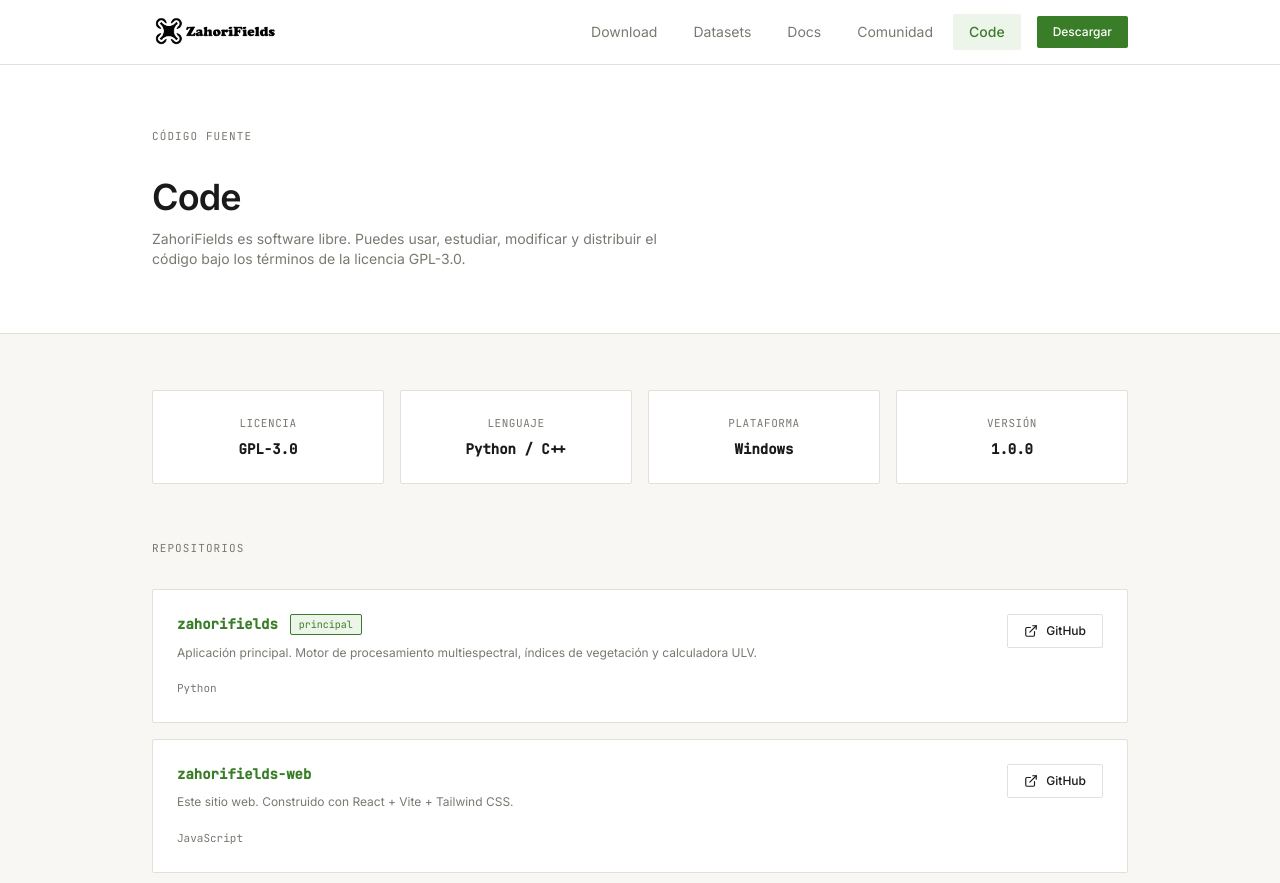
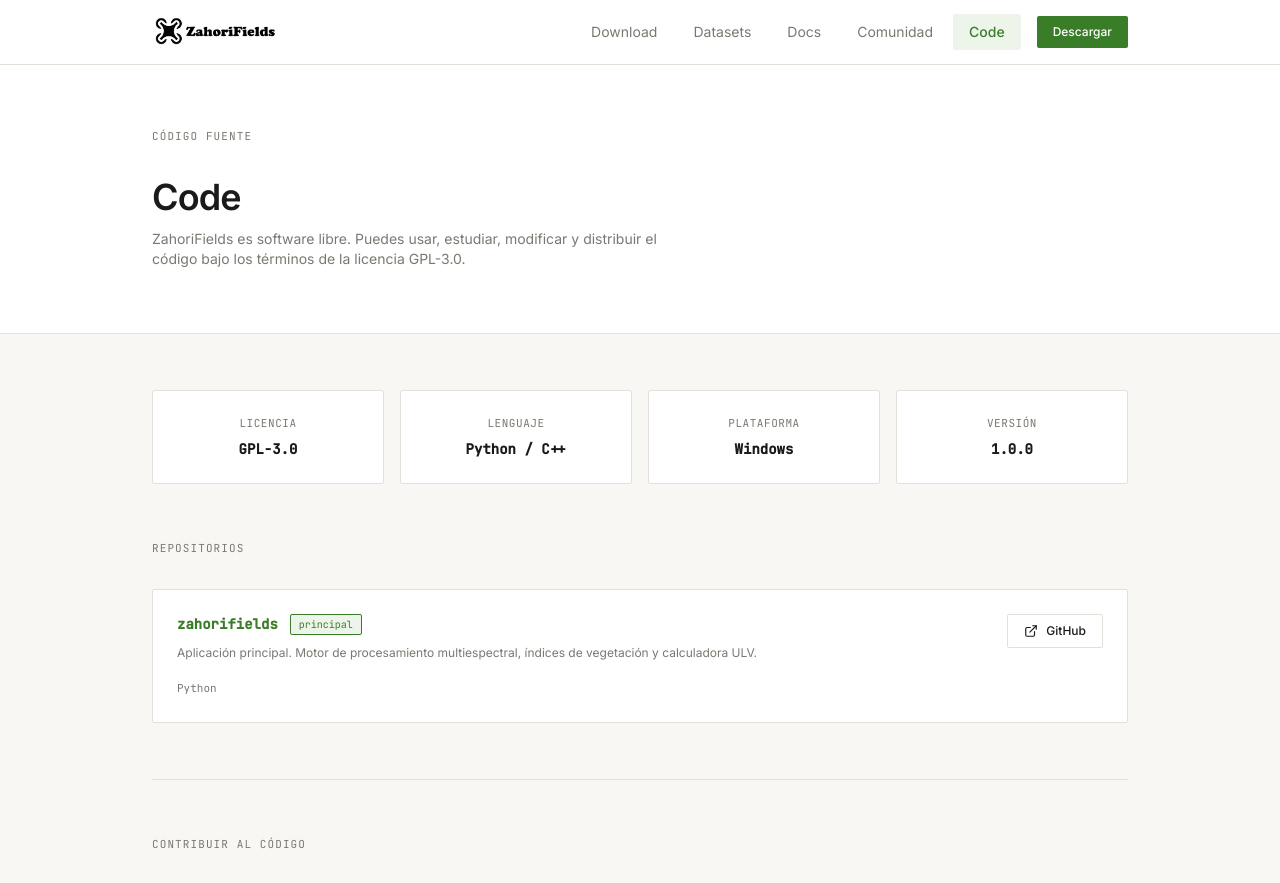
Before and after one commit to vacashot/zahorifields-web, a React (Vite) app: page /code in a window 1280 px wide. Shown: the top 883 px of the page. Built offline with nearby package versions, Linux system fonts and the light colour scheme.

Commit message:
fix(code): remove web and indices repos from repository list

```diff
--- a/src/pages/Code.jsx
+++ b/src/pages/Code.jsx
@@ -9,8 +9,6 @@
 
 const repos = [
   { name: 'zahorifields', desc: 'Aplicación principal. Motor de procesamiento multiespectral, índices de vegetación y calculadora ULV.', lang: 'Python', main: true },
-  { name: 'zahorifields-web', desc: 'Este sitio web. Construido con React + Vite + Tailwind CSS.', lang: 'JavaScript', main: false },
-  { name: 'zahorifields-indices', desc: 'Librería de índices de vegetación. Más de 50 implementaciones documentadas.', lang: 'Python', main: false },
 ]
 
 export default function Code() {
```
